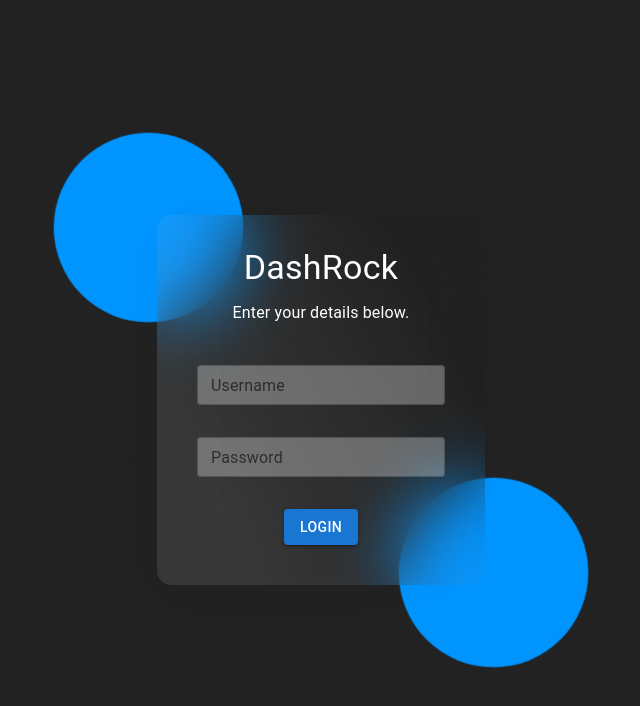
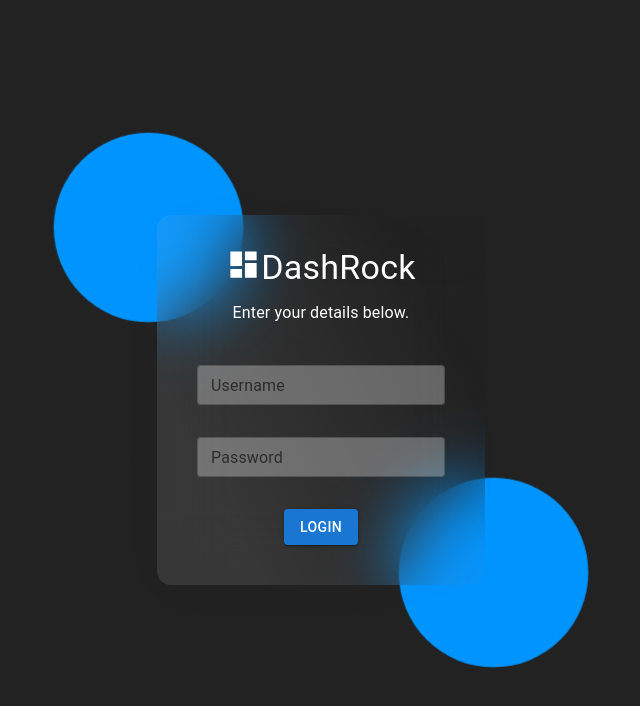
Before and after one commit to g-yz/dashrock_web, a React (Create React App) app: page /about in a window 1280 px wide. Shown: the top 706 px of the page, without its empty margins (319-959 px from the left). Built offline with nearby package versions, Linux system fonts and the light colour scheme; no server answers.

Commit message:
change icon

```diff
--- a/src/App.css
+++ b/src/App.css
@@ -58,3 +58,7 @@
   backdrop-filter: blur(35px);
   border-radius: 10px 10px 0 0;
 }
+
+iframe {
+  border: 0;
+}
--- a/src/components/Header.jsx
+++ b/src/components/Header.jsx
@@ -1,7 +1,7 @@
 import { logout } from '../features/auth/loginSlice';
 import { selectUser } from '../features/auth/loginSlice';
-import logo from '../logo.svg';
 import { MenuStyles } from './MenuStyles';
+import DashboardIcon from '@mui/icons-material/Dashboard';
 import Logout from '@mui/icons-material/Logout';
 import {
   Box,
@@ -47,9 +47,9 @@ const Header = () => {
 
   return (
     <>
-      <Box sx={{ display: 'flex', justifyContent: 'space-between' }} pl={2} pr={2} bgcolor="#222222">
+      <Box sx={{ display: 'flex', justifyContent: 'space-between' }} pl={2} pr={2} bgcolor="black">
         <Box sx={{ display: 'flex', alignItems: 'center', textAlign: 'center' }}>
-          <img src={logo} alt="logo" width="25px" height="25px" />
+          <DashboardIcon fontSize="medium" style={{ color: '#0094FF' }} />
           <Typography variant="h5" color="#0094FF">
             DashRock
           </Typography>
--- a/src/features/auth/loginSlice.js
+++ b/src/features/auth/loginSlice.js
@@ -43,6 +43,7 @@ export const loginSlice = createSlice({
         state.status = 'idle';
         state.isInitialized = action?.payload?.is_active;
         state.user = action?.payload;
+        console.log(action.payload);
       });
   },
 });
--- a/src/pages/Login.jsx
+++ b/src/pages/Login.jsx
@@ -1,6 +1,7 @@
 import LoginForm from '../features/auth/LoginForm';
 import styles from './Login.module.css';
-import { Box, Card, Stack, Typography } from '@mui/material';
+import DashboardIcon from '@mui/icons-material/Dashboard';
+import { Box, Stack, Typography } from '@mui/material';
 
 export default function Login() {
   return (
@@ -9,9 +10,12 @@ export default function Login() {
         <Box p={4} sx={{ color: 'text.secondary' }}>
           <Stack direction="row" alignItems="center" sx={{ mb: 4 }}>
             <Box sx={{ flexGrow: 1 }}>
-              <Typography variant="h4" gutterBottom align="center" color="white">
-                DashRock
-              </Typography>
+              <Box sx={{ display: 'flex', justifyContent: 'center' }}>
+                <DashboardIcon fontSize="large" style={{ color: 'white' }} />
+                <Typography variant="h4" gutterBottom align="center" color="white">
+                  DashRock
+                </Typography>
+              </Box>
               <Typography align="center" color="white">
                 Enter your details below.
               </Typography>
```
